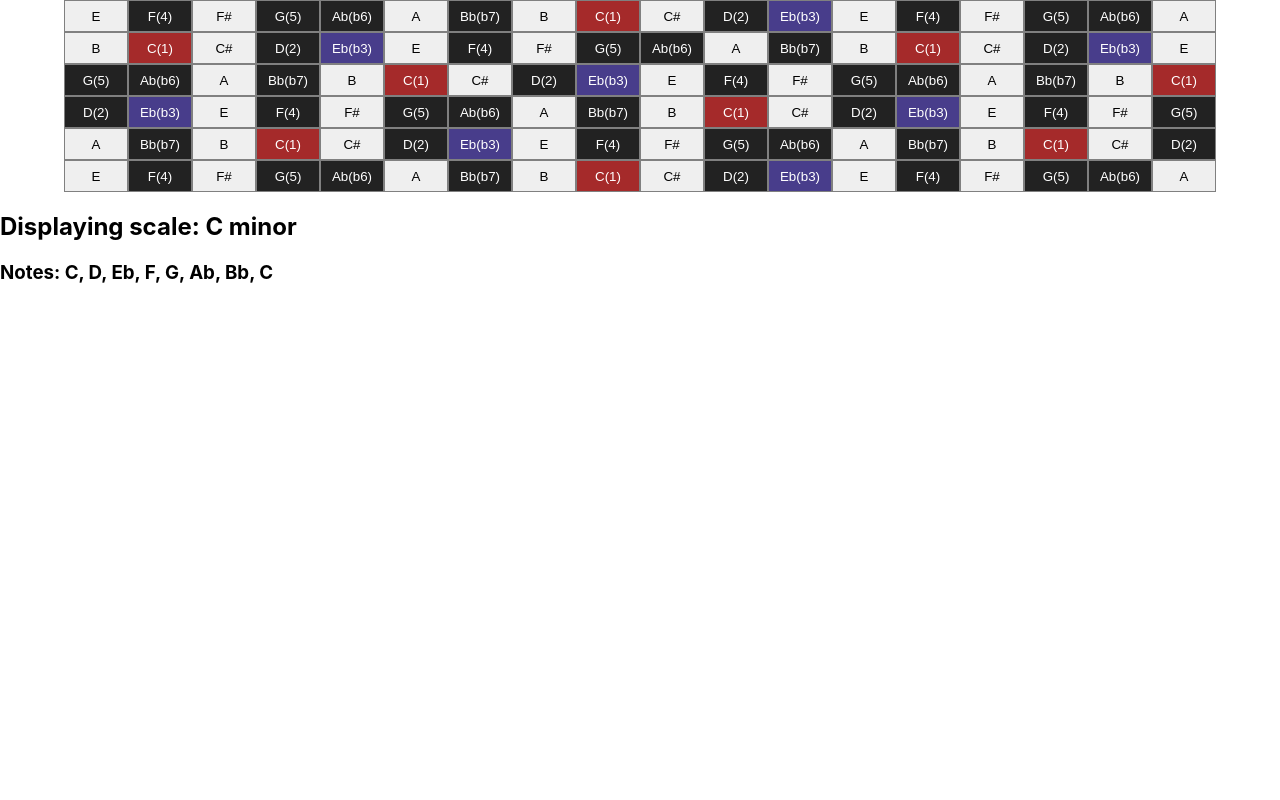
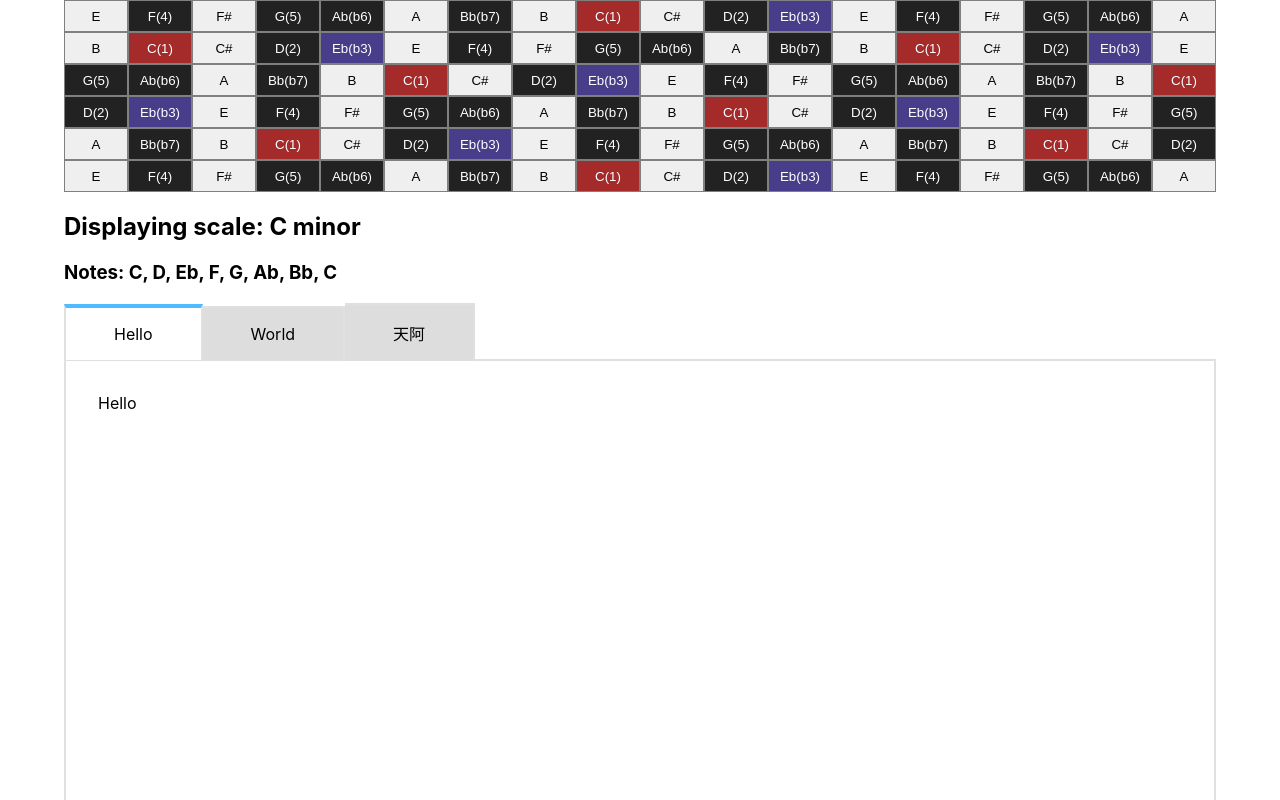
Before and after one commit to harryuan65/Fretboard, a React (Create React App) app: page / in a window 1280 px wide. Shown: the top 800 px of the page. Built offline with nearby package versions, Linux system fonts and the light colour scheme.

Commit message:
feat: implement tab, tab item

```diff
--- a/src/App.module.css
+++ b/src/App.module.css
@@ -1,3 +1,8 @@
 * {
   box-sizing: border-box;
 }
+
+.main {
+  width: 90vw;
+  margin: auto auto;
+}
--- a/src/App.tsx
+++ b/src/App.tsx
@@ -1,7 +1,8 @@
 import React from 'react';
 import Guitar from './components/Guitar';
+import Tabs, { TabItem } from './components/Tabs';
 import Scale from './utils/ScaleFinder';
-
+import styles from './App.module.css';
 function App() {
   const defaultKey = 'C';
   const defaultScaleType = 'minor';
@@ -11,11 +12,27 @@ function App() {
 
   return (
     <div className="App">
-      <Guitar highlightScale={defaultScale.scaleNotesMap} />
-      <h2>
-        Displaying scale: {defaultKey} {defaultScaleType}
-      </h2>
-      <h3>Notes: {scaleNotes.join(', ')}</h3>
+      <main className={styles.main}>
+        <Guitar highlightScale={defaultScale.scaleNotesMap} />
+        <h2>
+          Displaying scale: {defaultKey} {defaultScaleType}
+        </h2>
+        <h3>Notes: {scaleNotes.join(', ')}</h3>
+        <Tabs>
+          <TabItem title="Hello">Hello</TabItem>
+          <TabItem title="World">World</TabItem>
+          <TabItem title="天阿">
+            <div>
+              <button
+                style={{ cursor: 'pointer' }}
+                onClick={() => console.log('Hello!')}
+              >
+                按按看～
+              </button>
+            </div>
+          </TabItem>
+        </Tabs>
+      </main>
     </div>
   );
 }
--- /dev/null
+++ b/src/components/Tabs/index.tsx
@@ -0,0 +1,53 @@
+import React, { useState } from 'react';
+import styles from './styles.module.css';
+
+interface TabItemProps {
+  title: string;
+  active?: boolean;
+  children?: React.ReactElement | string | null;
+}
+
+interface TabsProps {
+  children: React.ReactElement<TabItemProps>[] | null;
+}
+
+const TabItem: React.FC<TabItemProps> = ({ title, children, active }) => {
+  return (
+    <div className={[styles.tabItem, active && styles.active].join(' ')}>
+      {children}
+    </div>
+  );
+};
+
+const Tabs: React.FC<TabsProps> = ({ children }: TabsProps) => {
+  const [activeIndex, setActive] = useState(0);
+  const updatedChildren = React.Children.map(children, (child, i) => {
+    if (React.isValidElement(child)) {
+      return React.cloneElement(child, {
+        active: activeIndex === i,
+      });
+    }
+    return child;
+  });
+  return (
+    <div>
+      <div>
+        {children?.map(({ props }, i) => (
+          <span
+            key={props.title}
+            className={[
+              styles.tabEntry,
+              activeIndex === i && styles.active,
+            ].join(' ')}
+            onClick={() => setActive(i)}
+          >
+            {props.title}
+          </span>
+        ))}
+      </div>
+      {updatedChildren}
+    </div>
+  );
+};
+export { TabItem };
+export default Tabs;
--- /dev/null
+++ b/src/components/Tabs/styles.module.css
@@ -0,0 +1,41 @@
+:root {
+  --tab-item-border: 2px solid #e0e0e0;
+}
+
+.tabEntry {
+  display: inline-block;
+  border: var(--tab-item-border);
+  border-bottom: none;
+  padding: 16px 48px;
+  background-color: #ddd;
+  position: relative;
+  z-index: 1;
+
+  cursor: pointer;
+  transition: background-color 0.2s ease;
+}
+
+.tabEntry:not(:first-child) {
+  border-left: none;
+}
+
+.tabEntry.active {
+  border-top: 4px solid rgb(80, 187, 254);
+  border-bottom: none;
+  background-color: white;
+  transition: background-color 0.2s ease;
+}
+
+.tabItem {
+  padding: 32px;
+  border: var(--tab-item-border);
+  height: calc(100vh - 200px);
+  display: none;
+  position: relative;
+  top: -2px;
+  z-index: 0;
+}
+
+.tabItem.active {
+  display: block;
+}
```
